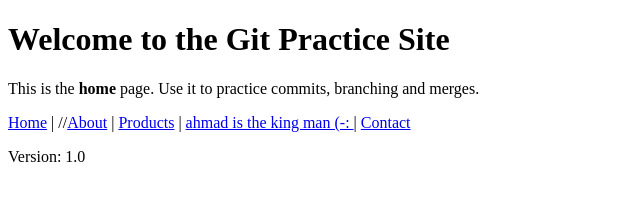
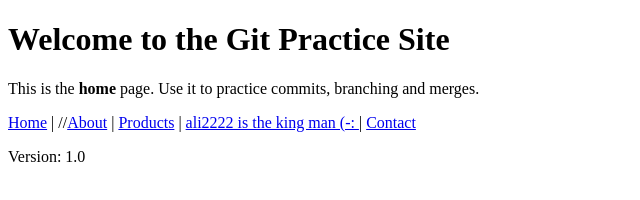
Before and after one commit to Ahmad200334/test, a plain HTML site: page index.html in a window 1280 px wide. Shown: the full height of the page, 0-640 px from the left. Drawn offline with Linux system fonts and the light colour scheme.

Commit message:
edit index in ali

```diff
--- a/index.html
+++ b/index.html
@@ -11,7 +11,7 @@
     <a href="index.html">Home</a> |
     //<a href="about.html">About</a> |
     <a href="products.html">Products</a> |
-<a href="products.html">ahmad is the king man (-: </a> |
+<a href="products.html">ali2222 is the king man (-: </a> |
 
     <a href="contact.html">Contact</a>
   </nav>
```
